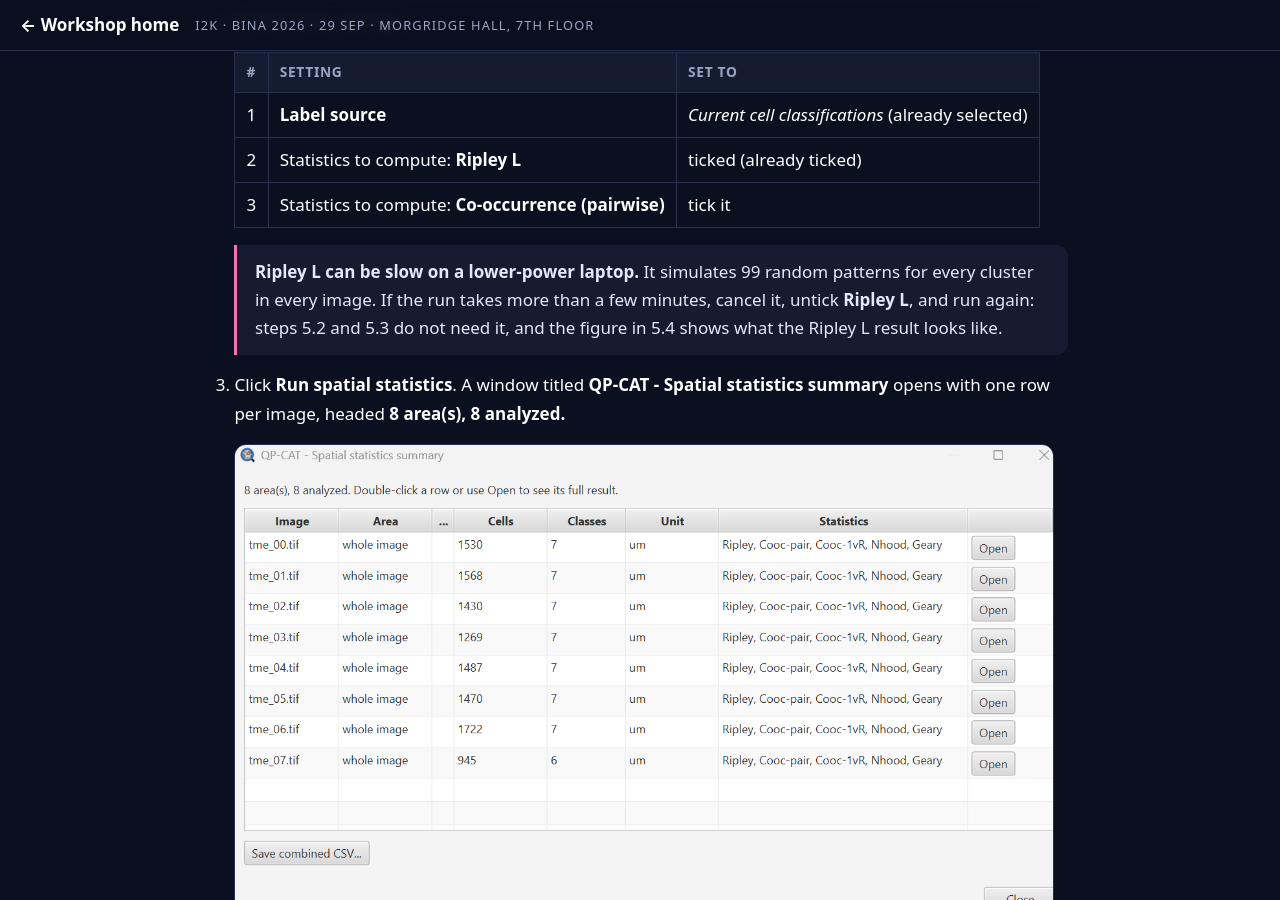
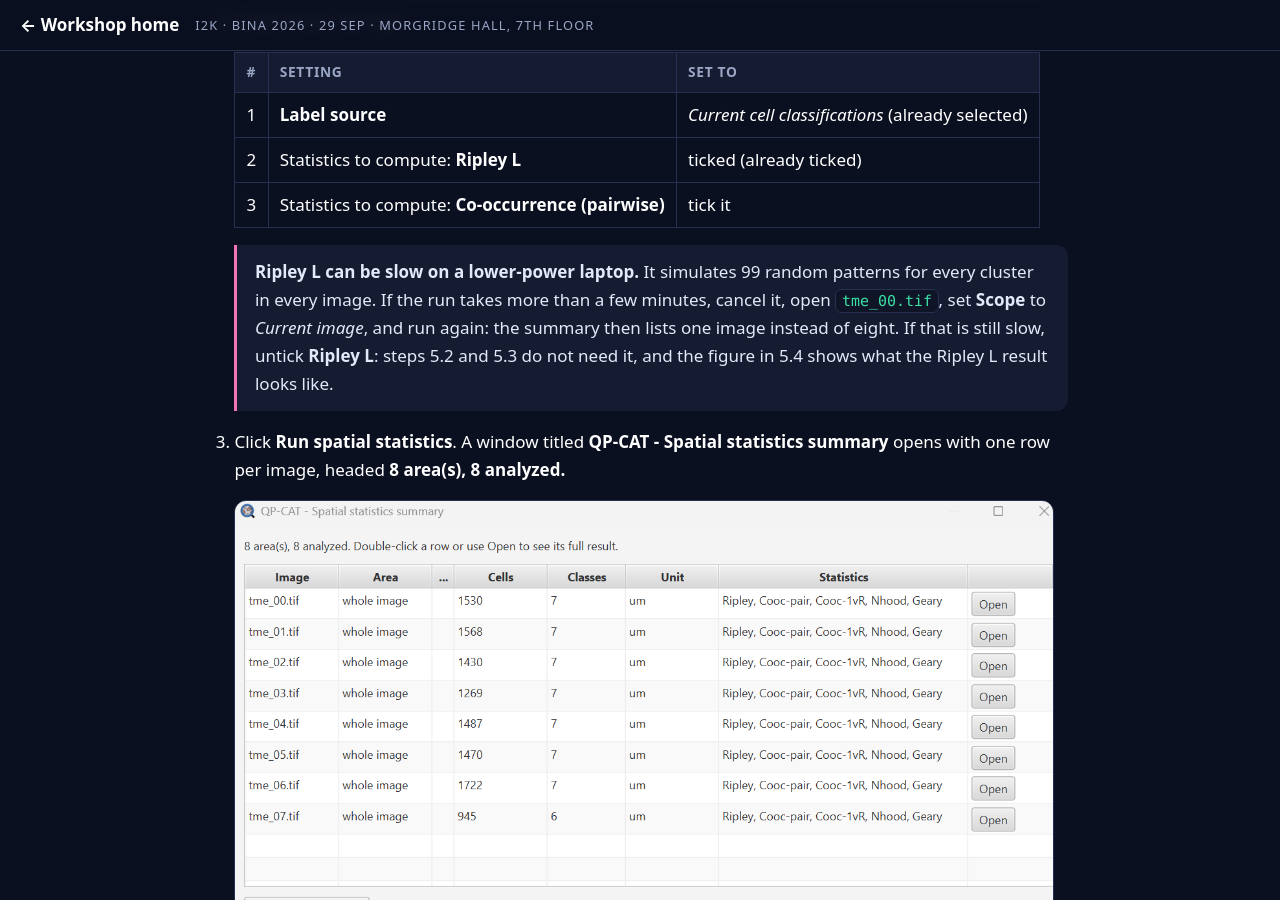
Before and after one commit to MichaelSNelson/BINA-I2K-2026-QuPath-Extensions, a Jekyll site: the page built from docs/03-qp-cat-cell-analysis-tools.md, in a window 1280 px wide and 900 px high, scrolled down 14475 px. Built offline with Jekyll 4.4.1, drawn with Linux system fonts in a browser that asks for light colours.

Commit message:
Guide 03 step 5.1: offer Scope: Current image before dropping Ripley L
Claude-Session: https://claude.ai/code/session_01KwiACUr5MacuDvqp74c96o

```diff
--- a/docs/03-qp-cat-cell-analysis-tools.md
+++ b/docs/03-qp-cat-cell-analysis-tools.md
@@ -598,9 +598,10 @@ on the **Marker Fingerprints** tab.
    | 3 | Statistics to compute: **Co-occurrence (pairwise)** | tick it |
 
    > **Ripley L can be slow on a lower-power laptop.** It simulates 99 random patterns for
-   > every cluster in every image. If the run takes more than a few minutes, cancel it, untick
-   > **Ripley L**, and run again: steps 5.2 and 5.3 do not need it, and the figure in 5.4 shows
-   > what the Ripley L result looks like.
+   > every cluster in every image. If the run takes more than a few minutes, cancel it, open
+   > `tme_00.tif`, set **Scope** to *Current image*, and run again: the summary then lists one
+   > image instead of eight. If that is still slow, untick **Ripley L**: steps 5.2 and 5.3 do not
+   > need it, and the figure in 5.4 shows what the Ripley L result looks like.
 
 3. Click **Run spatial statistics**. A window titled **QP-CAT - Spatial statistics summary**
    opens with one row per image, headed **8 area(s), 8 analyzed.**
```
